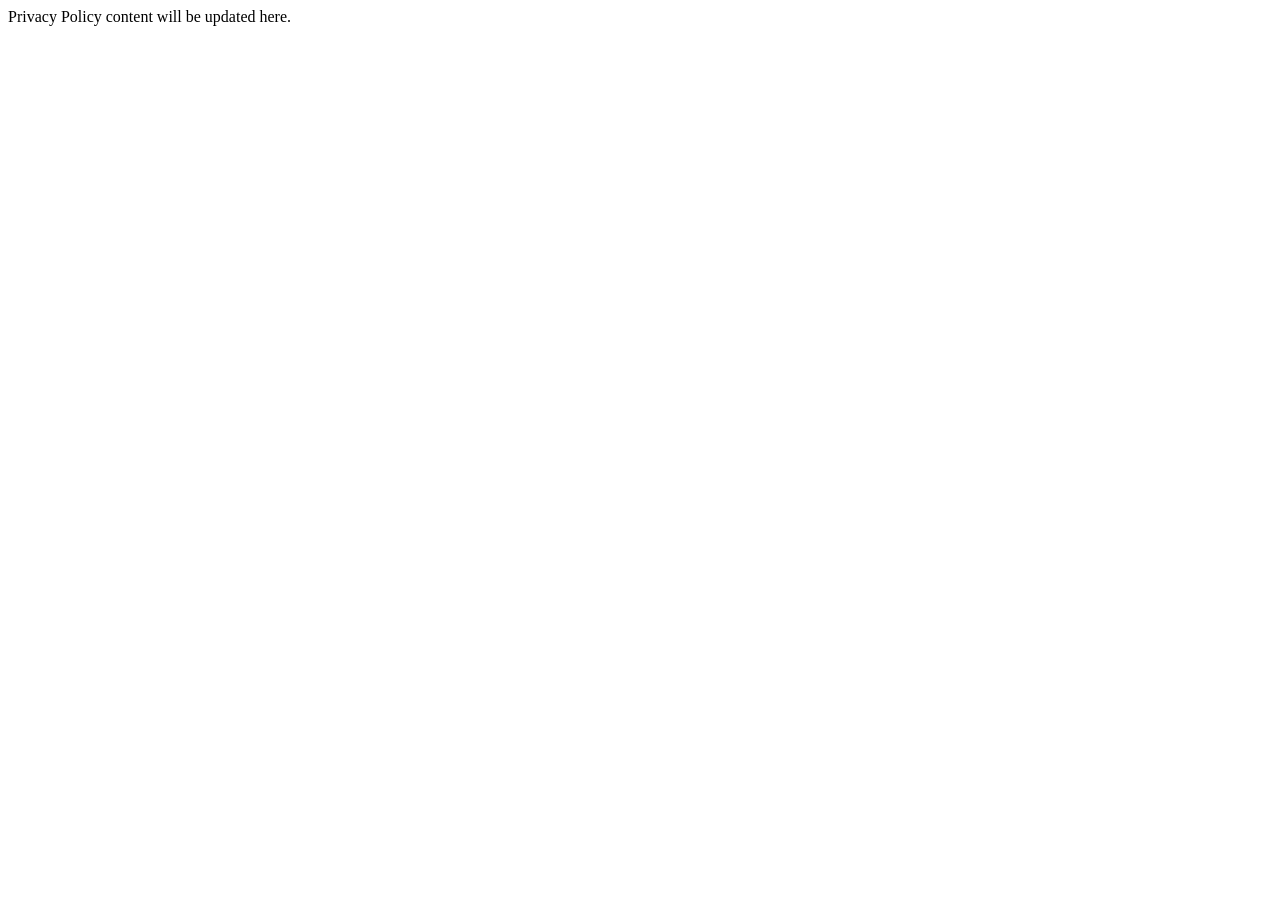
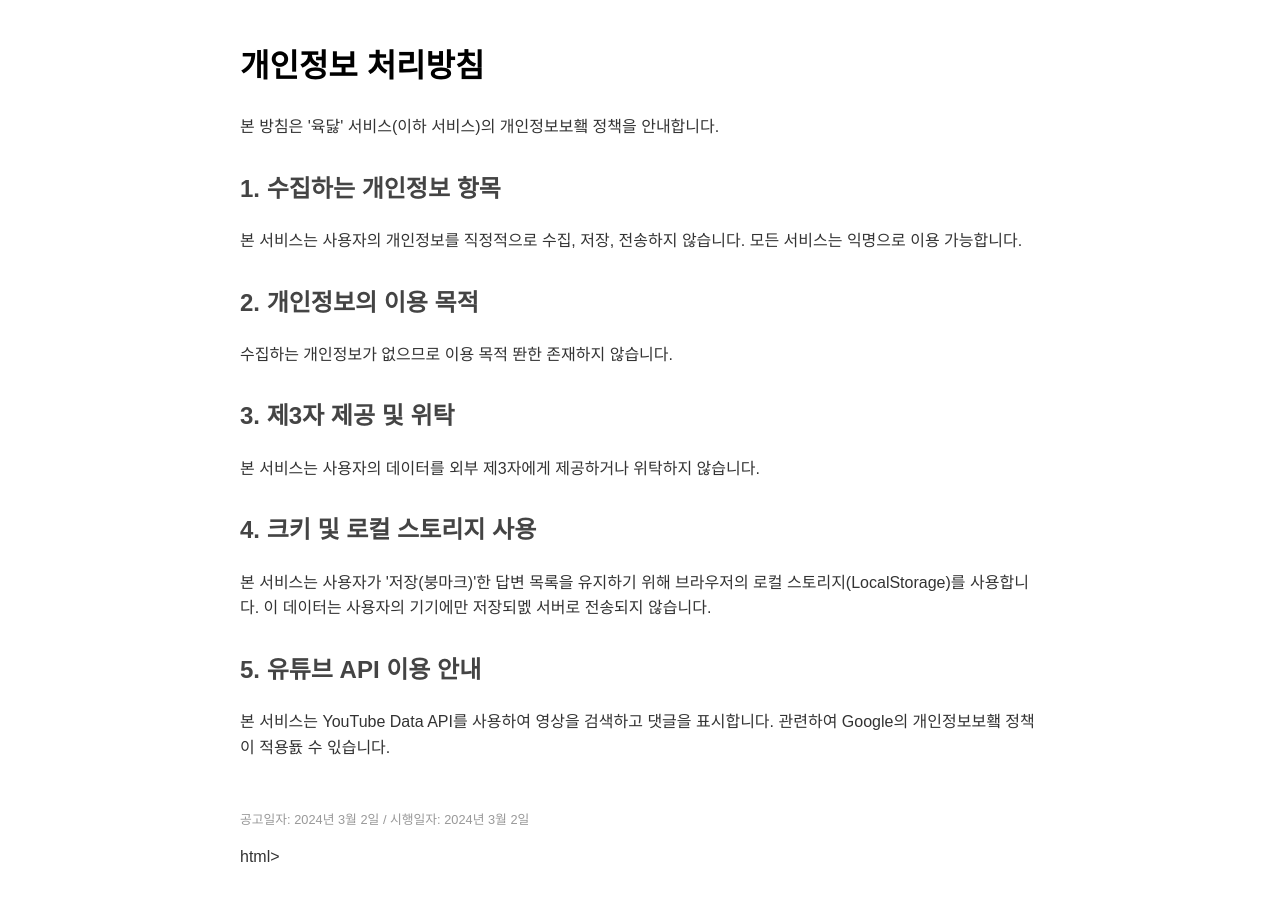
Before and after one commit to 21sarang-hae/yukdaet, a plain HTML site: page privacy.html in a window 1280 px wide. Before the commit the page ends 800 px from the top, so only its background shows below. Drawn offline with Linux system fonts and the light colour scheme.

Commit message:
Update privacy strategy content

```diff
--- a/privacy.html
+++ b/privacy.html
@@ -1 +1,31 @@
-Privacy Policy content will be updated here.
+<!DOCTYPE html>
+<html lang="ko">
+  <head>
+        <meta charset="UTF-8">
+        <meta name="viewport" content="width=device-width, initial-scale=1.0">
+        <title>&#44060;&#51064;&#51221;&#48372; &#52376;&#47532;&#48169;&#52840; - &#50977;&#45811;</title>
+      <style>
+                body { font-family: sans-serif; line-height: 1.6; padding: 20px; color: #333; max-width: 800px; margin: 0 auto; }
+                h1 { color: #000; }
+                h2 { margin-top: 30px; color: #444; }
+            </style>
+  </head>
+  <body>
+        <h1>&#44060;&#51064;&#51221;&#48372; &#52376;&#47532;&#48169;&#52840;</h1>
+      <p>&#48376; &#48169;&#52840;&#51008; '&#50977;&#45811;' &#49436;&#48708;&#49828;(&#51060;&#54616; &#49436;&#48708;&#49828;)&#51032; &#44060;&#51064;&#51221;&#48372;&#48372;&#54920; &#51221;&#52293;&#51012; &#50504;&#45236;&#54633;&#45768;&#45796;.</p>
+      <h2>1. &#49688;&#51665;&#54616;&#45716; &#44060;&#51064;&#51221;&#48372; &#54637;&#47785;</h2>
+      <p>&#48376; &#49436;&#48708;&#49828;&#45716; &#49324;&#50857;&#51088;&#51032; &#44060;&#51064;&#51221;&#48372;&#47484; &#51649;&#51221;&#51201;&#51004;&#47196; &#49688;&#51665;, &#51200;&#51109;, &#51204;&#49569;&#54616;&#51648; &#50506;&#49845;&#45768;&#45796;. &#47784;&#46304; &#49436;&#48708;&#49828;&#45716; &#51061;&#47749;&#51004;&#47196; &#51060;&#50857; &#44032;&#45733;&#54633;&#45768;&#45796;.</p>
+      <h2>2. &#44060;&#51064;&#51221;&#48372;&#51032; &#51060;&#50857; &#47785;&#51201;</h2>
+      <p>&#49688;&#51665;&#54616;&#45716; &#44060;&#51064;&#51221;&#48372;&#44032; &#50630;&#51004;&#48064;&#47196; &#51060;&#50857; &#47785;&#51201; &#46640;&#54620; &#51316;&#51116;&#54616;&#51648; &#50506;&#49845;&#45768;&#45796;.</p>
+      <h2>3. &#51228;3&#51088; &#51228;&#44277; &#48143; &#50948;&#53441;</h2>
+      <p>&#48376; &#49436;&#48708;&#49828;&#45716; &#49324;&#50857;&#51088;&#51032; &#45936;&#51060;&#53552;&#47484; &#50808;&#48512; &#51228;3&#51088;&#50640;&#44172; &#51228;&#44277;&#54616;&#44144;&#45208; &#50948;&#53441;&#54616;&#51648; &#50506;&#49845;&#45768;&#45796;.</p>
+      <h2>4. &#53356;&#53412; &#48143; &#47196;&#52972; &#49828;&#53664;&#47532;&#51648; &#49324;&#50857;</h2>
+      <p>&#48376; &#49436;&#48708;&#49828;&#45716; &#49324;&#50857;&#51088;&#44032; '&#51200;&#51109;(&#48533;&#47560;&#53356;)'&#54620; &#45813;&#48320; &#47785;&#47197;&#51012; &#50976;&#51648;&#54616;&#44592; &#50948;&#54644; &#48652;&#46972;&#50864;&#51200;&#51032; &#47196;&#52972; &#49828;&#53664;&#47532;&#51648;(LocalStorage)&#47484; &#49324;&#50857;&#54633;&#45768;&#45796;. &#51060; &#45936;&#51060;&#53552;&#45716; &#49324;&#50857;&#51088;&#51032; &#44592;&#44592;&#50640;&#47564; &#51200;&#51109;&#46104;&#47712; &#49436;&#48260;&#47196; &#51204;&#49569;&#46104;&#51648; &#50506;&#49845;&#45768;&#45796;.</p>
+      <h2>5. &#50976;&#53916;&#48652; API &#51060;&#50857; &#50504;&#45236;</h2>
+      <p>&#48376; &#49436;&#48708;&#49828;&#45716; YouTube Data API&#47484; &#49324;&#50857;&#54616;&#50668; &#50689;&#49345;&#51012; &#44160;&#49353;&#54616;&#44256; &#45843;&#44544;&#51012; &#54364;&#49884;&#54633;&#45768;&#45796;. &#44288;&#47144;&#54616;&#50668; Google&#51032; &#44060;&#51064;&#51221;&#48372;&#48372;&#54920; &#51221;&#52293;&#51060; &#51201;&#50857;&#46144; &#49688; &#51063;&#49845;&#45768;&#45796;.</p>
+      <p style="margin-top: 50px; font-size: 0.8rem; color: #999;">&#44277;&#44256;&#51068;&#51088;: 2024&#45380; 3&#50900; 2&#51068; / &#49884;&#54665;&#51068;&#51088;: 2024&#45380; 3&#50900; 2&#51068;</p>
+  </body>
+</html>html></p></p></h1>
+  </body>
+      </style></title>
+  </head>
```
